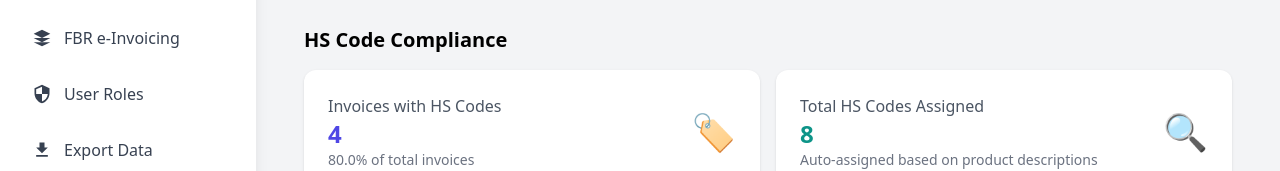
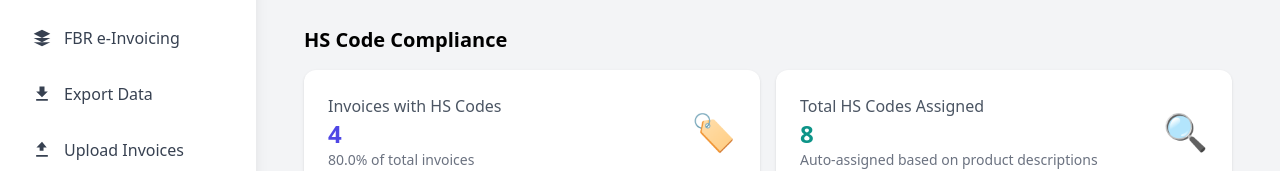
Before and after one commit to sundus887/invoicing_system_frontend, a React (Create React App) app: page /dashboard in a window 1280 px wide. Shown: the part 451-622 px from the top of the page. Built offline with nearby package versions, Linux system fonts and the light colour scheme; no server answers; sample sign-in values are in the browser's storage.

Commit message:
remove userrole

```diff
--- a/src/components/AppSidebar.jsx
+++ b/src/components/AppSidebar.jsx
@@ -25,9 +25,7 @@ const AppSidebar = () => {
         case 'fbr-e-invoicing':
           import(/* webpackPrefetch: true, webpackChunkName: "page-fbr-e-invoicing" */ '../pages/FbrEInvoicing');
           break;
-        case 'user-roles':
-          import(/* webpackPrefetch: true, webpackChunkName: "page-user-roles" */ '../pages/UserRoles');
-          break;
+
         case 'export':
           import(/* webpackPrefetch: true, webpackChunkName: "page-export" */ '../pages/ExportPage');
           break;
@@ -156,20 +154,7 @@ const AppSidebar = () => {
           FBR e-Invoicing
         </Link>
 
-        <Link
-          to="/user-roles"
-          onMouseEnter={() => prefetchPage('user-roles')}
-          className={`flex items-center gap-3 px-4 py-3 rounded-lg font-medium transition-colors ${
-            location.pathname === "/user-roles"
-              ? "bg-black text-white"
-              : "text-gray-700 hover:bg-gray-100"
-          }`}
-        >
-          <svg width="20" height="20" viewBox="0 0 24 24" fill="currentColor">
-            <path d="M12 1L3 5v6c0 5.55 3.84 10.74 9 12 5.16-1.26 9-6.45 9-12V5l-9-4zm0 10.99h7c-.53 4.12-3.28 7.79-7 8.94V12H5V6.3l7-3.11v8.8z"/>
-          </svg>
-          User Roles
-        </Link>
+
 
         <Link
           to="/export"
--- a/src/routes/index.js
+++ b/src/routes/index.js
@@ -15,7 +15,6 @@ const TasksPage = lazy(() => import(/* webpackChunkName: "page-tasks" */ '../pag
 const ExportPage = lazy(() => import(/* webpackChunkName: "page-export" */ '../pages/ExportPage'));
 const FbrEInvoicing = lazy(() => import(/* webpackChunkName: "page-fbr-e-invoicing" */ '../pages/FbrEInvoicing'));
 const Settings = lazy(() => import(/* webpackChunkName: "page-settings" */ '../pages/Settings'));
-const UserRoles = lazy(() => import(/* webpackChunkName: "page-user-roles" */ '../pages/UserRoles'));
 const SellerConfigurationPage = lazy(() => import(/* webpackChunkName: "page-seller-config" */ '../pages/SellerConfigurationPage'));
 const UploadInvoices = lazy(() => import(/* webpackChunkName: "page-upload" */ '../pages/UploadInvoices'));
 const InvoiceHistory = lazy(() => import(/* webpackChunkName: "page-history" */ '../pages/InvoiceHistory'));
@@ -67,7 +66,6 @@ const AppRoutes = () => {
           <Route path="history" element={<SellerRoute><InvoiceHistory /></SellerRoute>} />
           <Route path="fbr-e-invoicing" element={<SellerRoute><FbrEInvoicing /></SellerRoute>} />
           <Route path="settings" element={<Settings />} />
-          <Route path="user-roles" element={<AdminRoute><UserRoles /></AdminRoute>} />
           <Route path="sellers" element={<AdminRoute><SellerConfigurationPage /></AdminRoute>} />
           <Route path="seller-register" element={<AdminRoute><SellerForm /></AdminRoute>} />
           <Route path="*" element={<Navigate to="/dashboard" replace />} />
```
